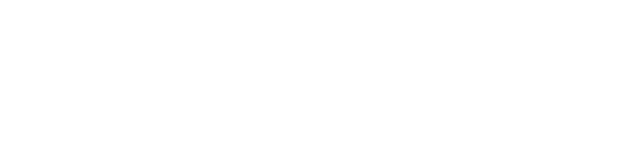
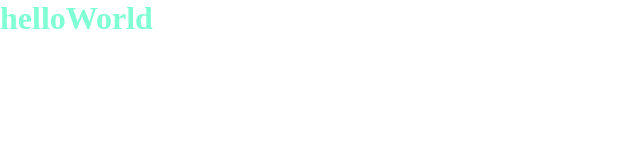
Before and after one commit to Hatdevjb/filRouge, a plain HTML site: page index.html in a window 1280 px wide. Shown: the whole page, without its empty margins (0-640 px from the left). Drawn offline with Linux system fonts and the light colour scheme.

Commit message:
link et script ok

```diff
--- a/css/style.css
+++ b/css/style.css
@@ -3,3 +3,7 @@
     padding: 0;
     box-sizing: border-box;
 }
+
+h1 {
+    color:aquamarine;
+}
--- a/index.html
+++ b/index.html
@@ -4,8 +4,12 @@
     <meta charset="UTF-8">
     <meta name="viewport" content="width=device-width, initial-scale=1.0">
     <title>Index</title>
+    <link rel="stylesheet" href="css/style.css">
 </head>
 <body>
 
+    <h1>helloWorld</h1>
+
+    <script src="js/script.js"></script>
 </body>
 </html>
--- a/js/script.js
+++ b/js/script.js
@@ -1 +1,3 @@
 "use script"
+
+console.log("Hello Wolrd !")
```
